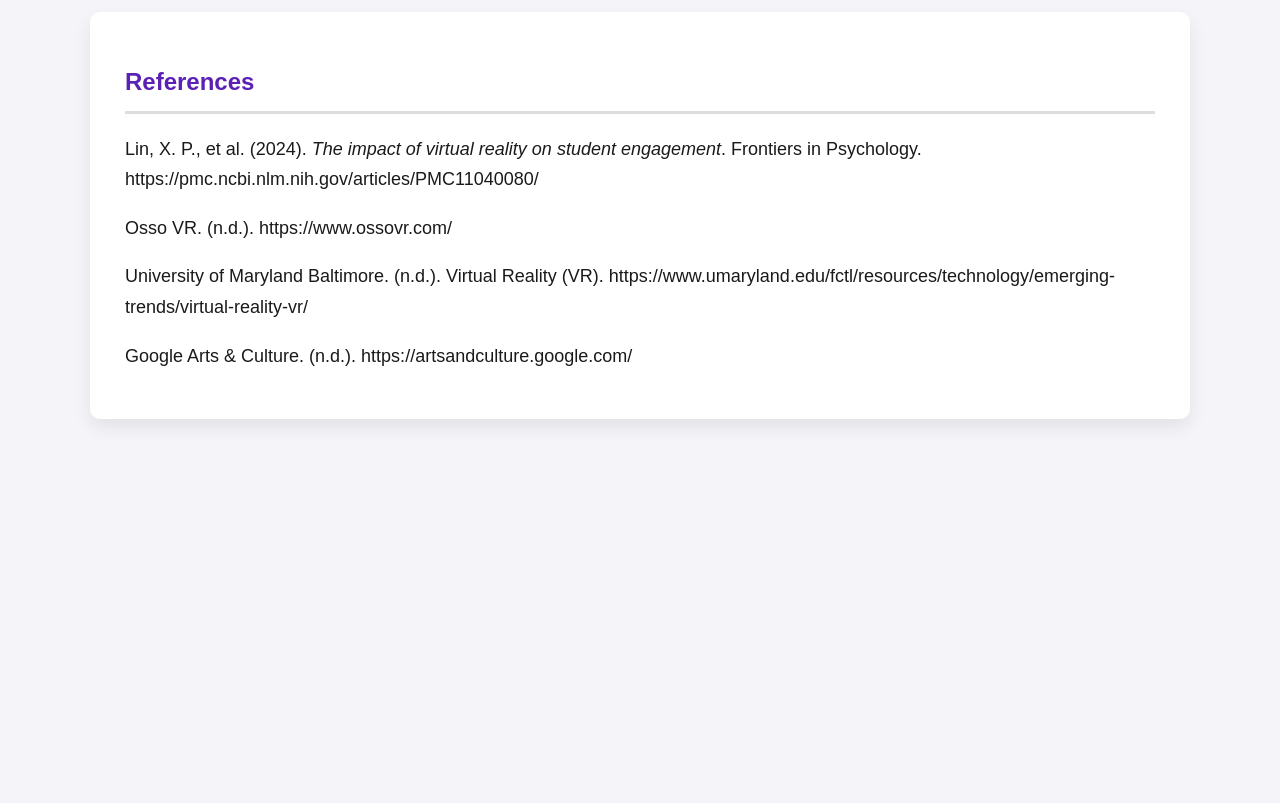
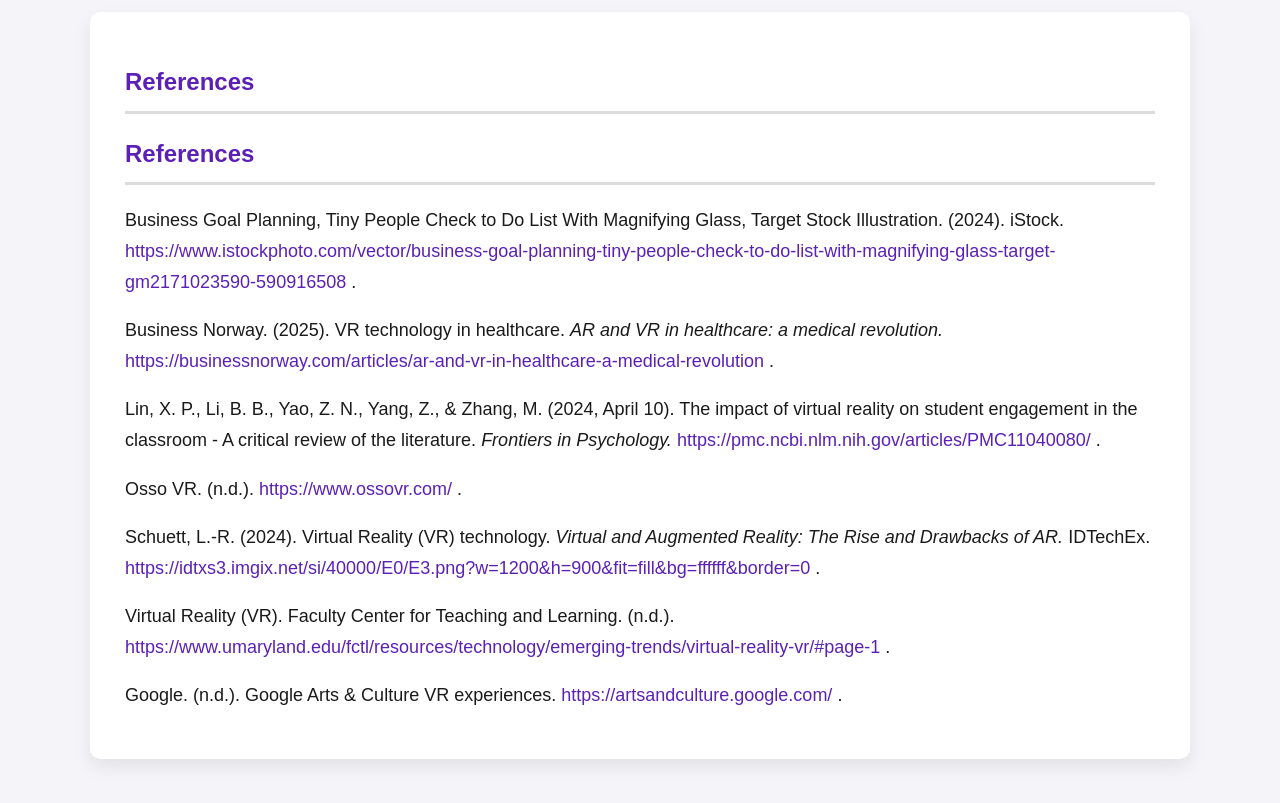
Before and after one commit to licia-d/ActualFinal, a plain HTML site: page index.html in a window 1280 px wide. Shown: the part 4960-5763 px from the top of the page. Before the commit the page ends 5459 px from the top, so only its background shows below. Drawn offline with Linux system fonts and the light colour scheme.

Commit message:
Revise references in index.html
Updated references section with new citations and links.

```diff
--- a/index.html
+++ b/index.html
@@ -216,16 +216,57 @@ Ethically, VR implementation is justified only when schools receive equitable fu
 <section>
 <h2>References</h2>
 <p>
-Lin, X. P., et al. (2024). <i>The impact of virtual reality on student engagement</i>. Frontiers in Psychology. https://pmc.ncbi.nlm.nih.gov/articles/PMC11040080/
+<h2>References</h2>
+
+<p>
+  Business Goal Planning, Tiny People Check to Do List With Magnifying Glass, Target Stock Illustration. (2024). iStock.
+  <a href="https://www.istockphoto.com/vector/business-goal-planning-tiny-people-check-to-do-list-with-magnifying-glass-target-gm2171023590-590916508" target="_blank">
+    https://www.istockphoto.com/vector/business-goal-planning-tiny-people-check-to-do-list-with-magnifying-glass-target-gm2171023590-590916508
+  </a>.
 </p>
+
 <p>
-Osso VR. (n.d.). https://www.ossovr.com/
+  Business Norway. (2025). VR technology in healthcare. <i>AR and VR in healthcare: a medical revolution.</i>
+  <a href="https://businessnorway.com/articles/ar-and-vr-in-healthcare-a-medical-revolution" target="_blank">
+    https://businessnorway.com/articles/ar-and-vr-in-healthcare-a-medical-revolution
+  </a>.
 </p>
+
 <p>
-University of Maryland Baltimore. (n.d.). Virtual Reality (VR). https://www.umaryland.edu/fctl/resources/technology/emerging-trends/virtual-reality-vr/
+  Lin, X. P., Li, B. B., Yao, Z. N., Yang, Z., &amp; Zhang, M. (2024, April 10). The impact of virtual reality on student engagement in the classroom - A critical review of the literature. <i>Frontiers in Psychology.</i>
+  <a href="https://pmc.ncbi.nlm.nih.gov/articles/PMC11040080/" target="_blank">
+    https://pmc.ncbi.nlm.nih.gov/articles/PMC11040080/
+  </a>.
 </p>
+
 <p>
-Google Arts & Culture. (n.d.). https://artsandculture.google.com/
+  Osso VR. (n.d.).
+  <a href="https://www.ossovr.com/" target="_blank">
+    https://www.ossovr.com/
+  </a>.
+</p>
+
+<p>
+  Schuett, L.-R. (2024). Virtual Reality (VR) technology. <i>Virtual and Augmented Reality: The Rise and Drawbacks of AR.</i> IDTechEx.
+  <a href="https://idtxs3.imgix.net/si/40000/E0/E3.png?w=1200&amp;h=900&amp;fit=fill&amp;bg=ffffff&amp;border=0" target="_blank">
+    https://idtxs3.imgix.net/si/40000/E0/E3.png?w=1200&amp;h=900&amp;fit=fill&amp;bg=ffffff&amp;border=0
+  </a>.
+</p>
+
+<p>
+  Virtual Reality (VR). Faculty Center for Teaching and Learning. (n.d.).
+  <a href="https://www.umaryland.edu/fctl/resources/technology/emerging-trends/virtual-reality-vr/#page-1" target="_blank">
+    https://www.umaryland.edu/fctl/resources/technology/emerging-trends/virtual-reality-vr/#page-1
+  </a>.
+</p>
+
+<p>
+  Google. (n.d.). Google Arts &amp; Culture VR experiences.
+  <a href="https://artsandculture.google.com/" target="_blank">
+    https://artsandculture.google.com/
+  </a>.
+</p>
+
 </p>
 </section>
 
```
